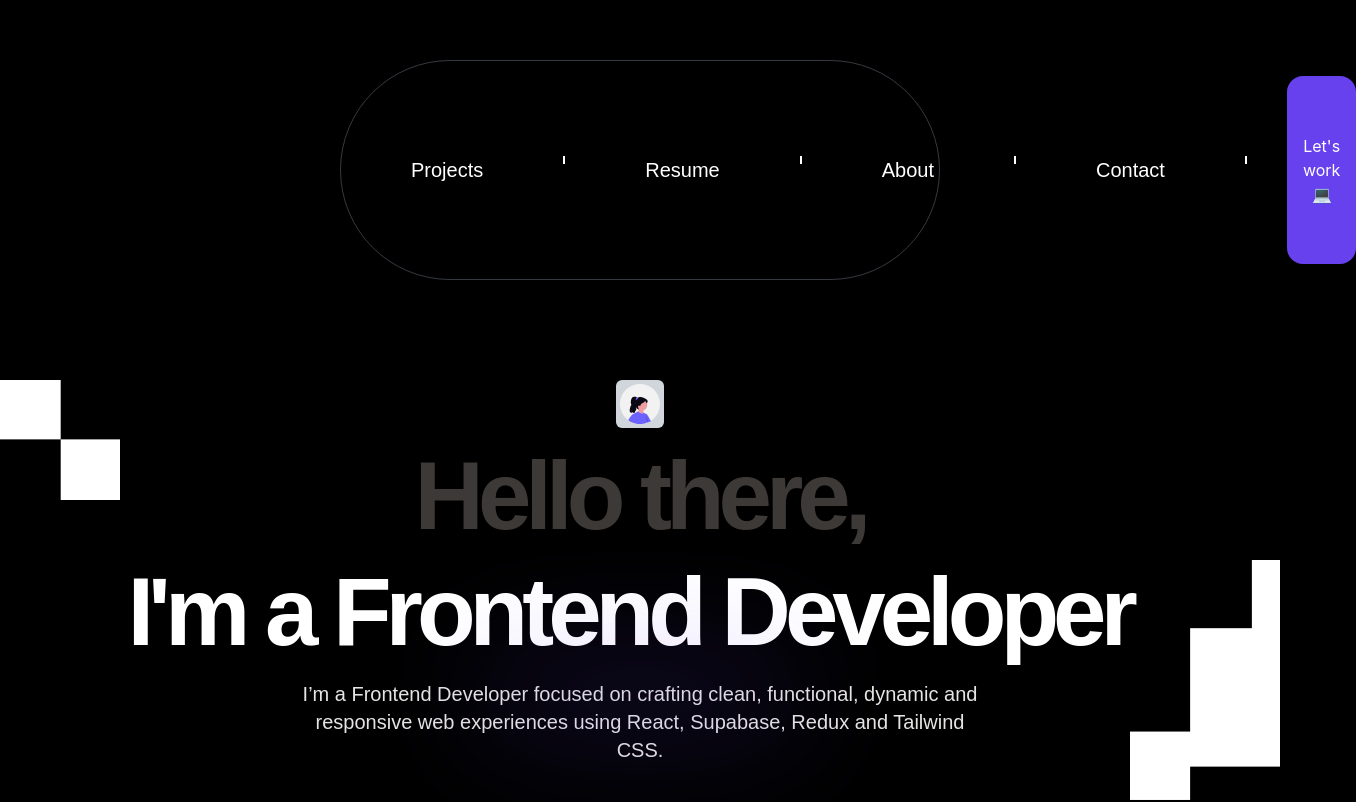
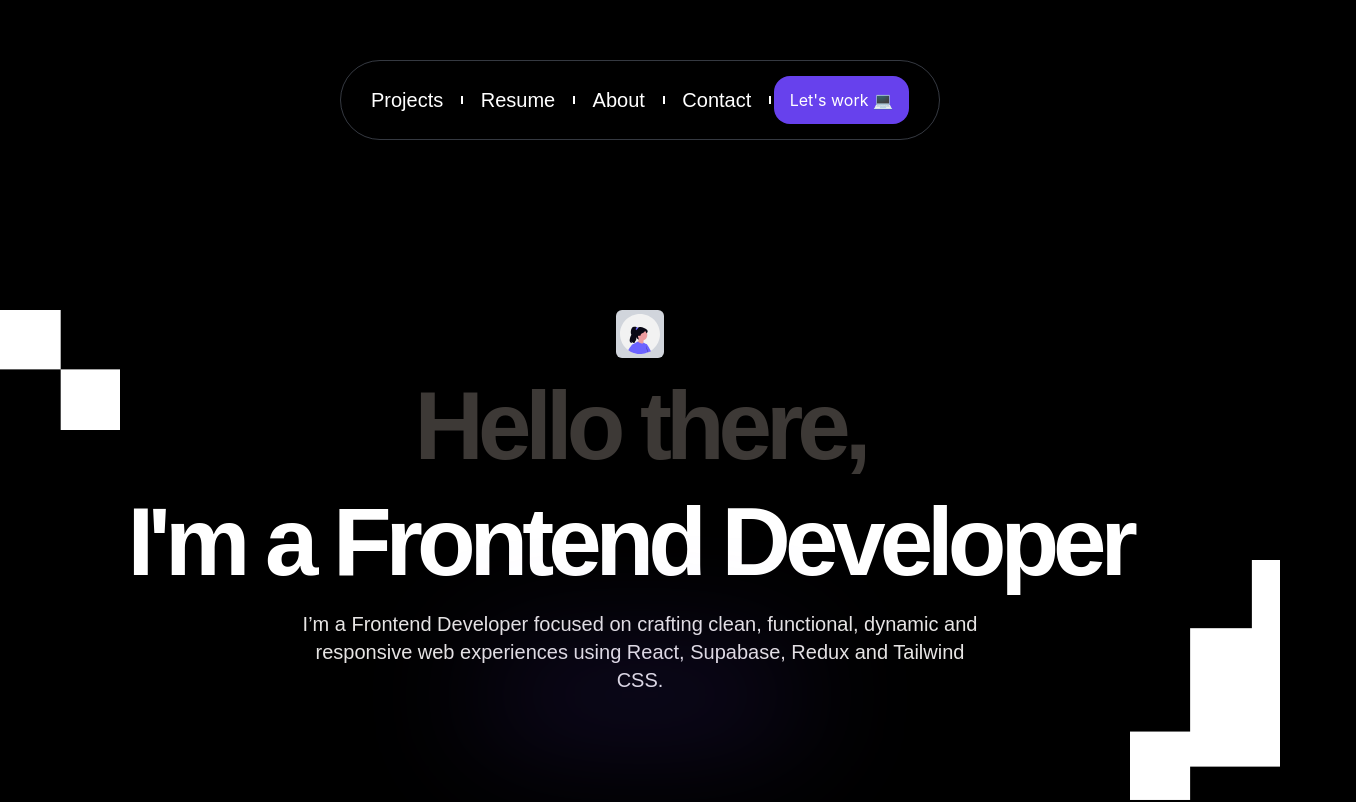
Before and after one commit to maryham1/Mariam, a React (Vite) app: page / in a window 1280 px wide. Shown: the top 802 px of the page, 1356 px wide, since content can reach past the window. Built offline with nearby package versions, Linux system fonts and the light colour scheme; no server answers; the database is empty.

Commit message:
final saga

```diff
--- a/src/nav/NavList.jsx
+++ b/src/nav/NavList.jsx
@@ -14,8 +14,9 @@ function NavList({ open, setIsOpen, isSticky, setIsSticky }) {
 ${isSticky ? "ml-[-60px] mt-[-20px]" : ""}
     ${open ? "translate-y-0 opacity-100" : "-translate-y-full opacity-0 "}
 
-    laptop:static laptop:flex-row laptop:h-auto laptop:opacity-100 laptop:translate-y-0 laptop:bg-transparent
-    tablet:flex-row tablet:h-auto tablet:opacity-100 tablet:translate-y-0 tablet:bg-transparent
+    tablet:py-0 tablet:px-0 tablet:gap-0 tablet:justify-between tablet:items-center tablet:w-[400px]
+    laptop:py-0 laptop:px-0 laptop:gap-0 laptop:justify-between laptop:items-center laptop:w-[400px] laptop:static laptop:flex-row laptop:h-auto laptop:opacity-100 laptop:translate-y-0 laptop:bg-transparent
+    tablet:static tablet:flex-row tablet:h-auto tablet:opacity-100 tablet:translate-y-0 tablet:bg-transparent
   `}
     >
       <li
```
